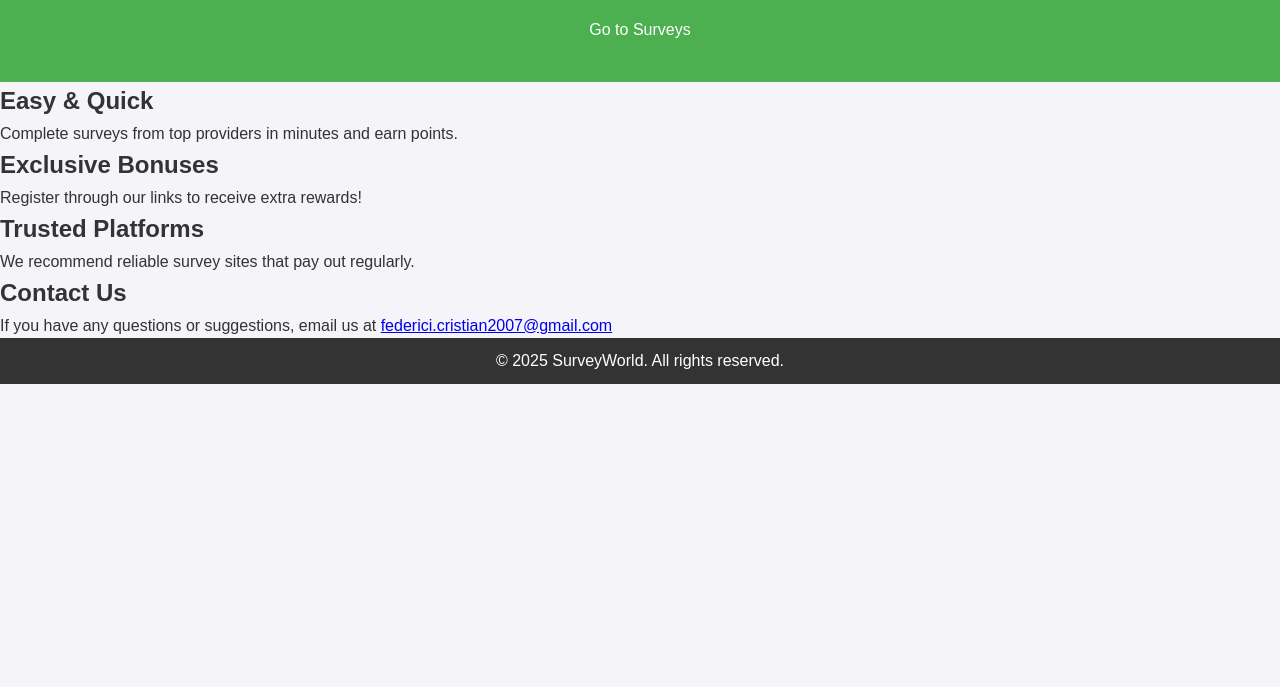
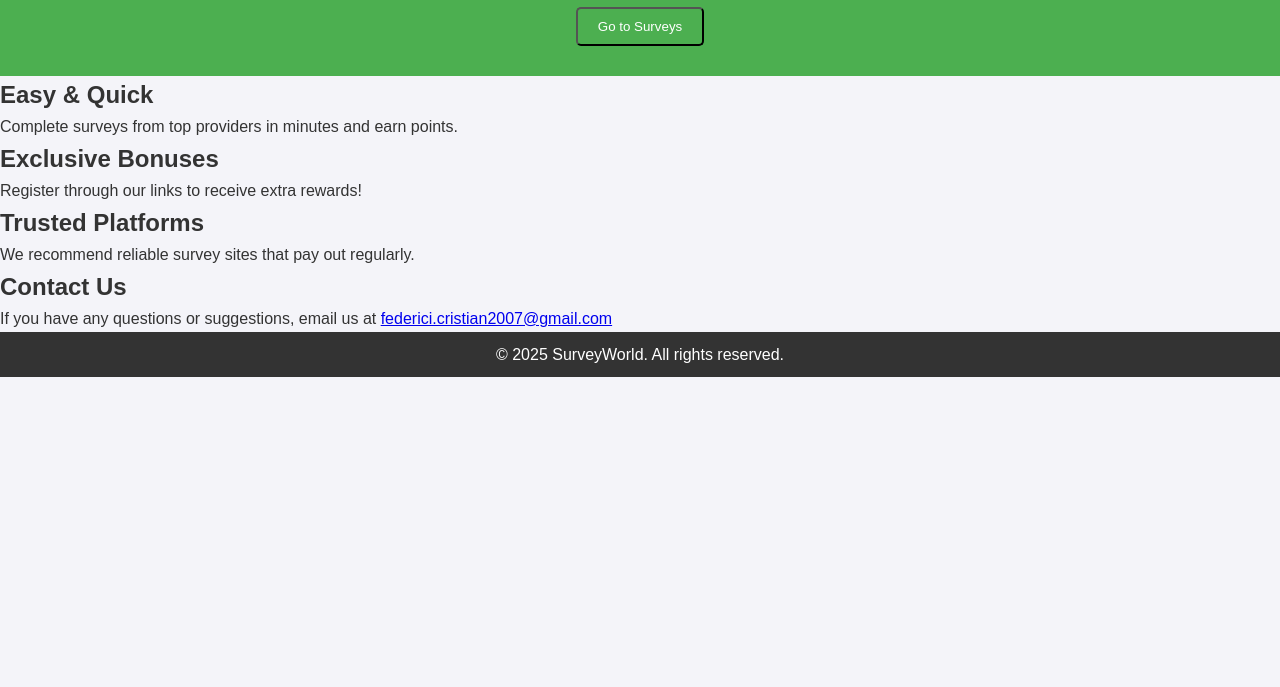
Before and after one commit to sbubbizz/SurveyWorld, a plain HTML site: page index.html in a window 1280 px wide. Shown: the part 113-800 px from the top of the page. Drawn offline with Linux system fonts and the light colour scheme.

Commit message:
index.html

```diff
--- a/index.html
+++ b/index.html
@@ -11,7 +11,7 @@
     <div class="hero-content">
       <h1>Welcome to SurveyWorld</h1>
       <p>Earn rewards by completing online surveys. Start today and get exclusive bonuses!</p>
-      <a href="surveys.html" class="btn btn-primary">Go to Surveys</a>
+      <button class="btn btn-primary" onclick="location.href='surveys.html'">Go to Surveys</button>
     </div>
   </header>
 
```
